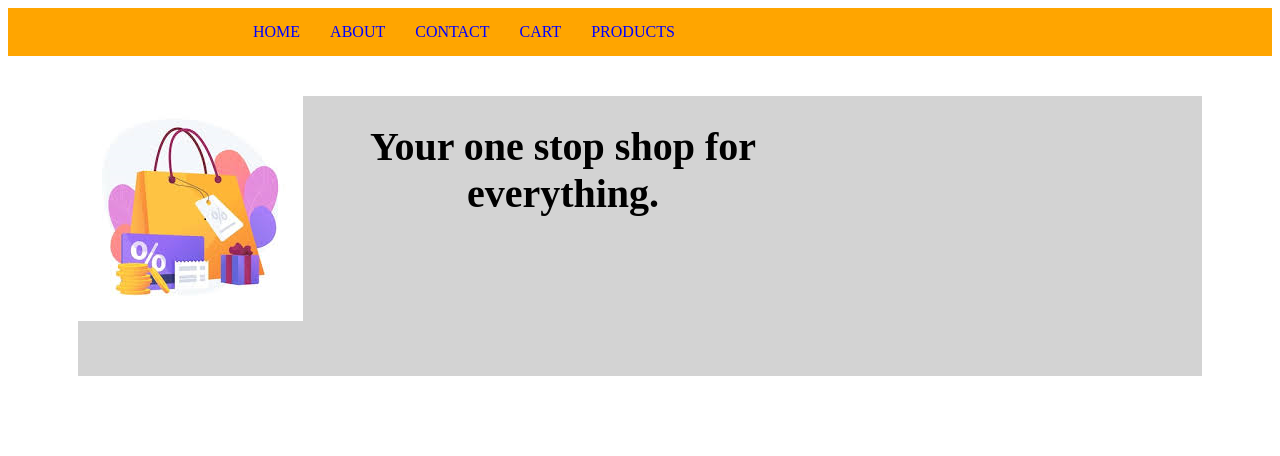
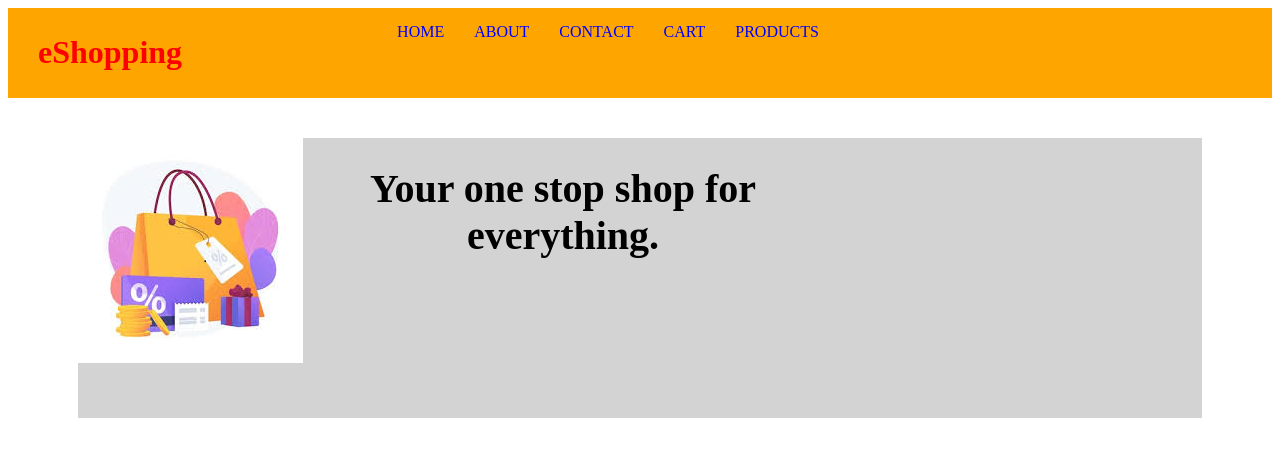
Before and after one commit to Rahul12102/working, an Angular app in the folder AngApp/: page / in a window 1280 px wide. Shown: the top 456 px of the page. Built offline with nearby package versions, Linux system fonts and the light colour scheme.

Commit message:
Error Resolved

```diff
--- a/AngApp/src/app/nav-bar/nav-bar.component.html
+++ b/AngApp/src/app/nav-bar/nav-bar.component.html
@@ -1,6 +1,6 @@
 <div class="class1">
     <div class="class2">
-        <h1>{{title}}</h1>
+        <h1>{{heading}}</h1>
     </div>
         <div class="class3">
                 <a href="#">HOME</a>
```
